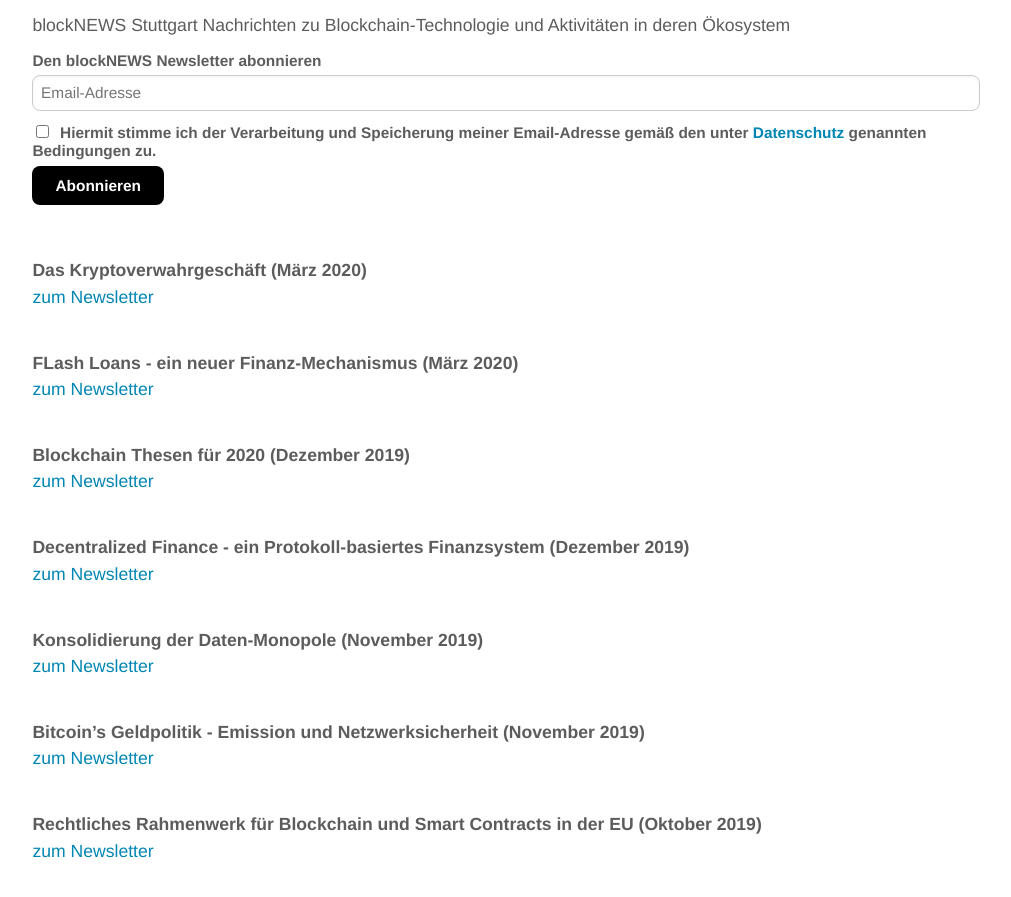
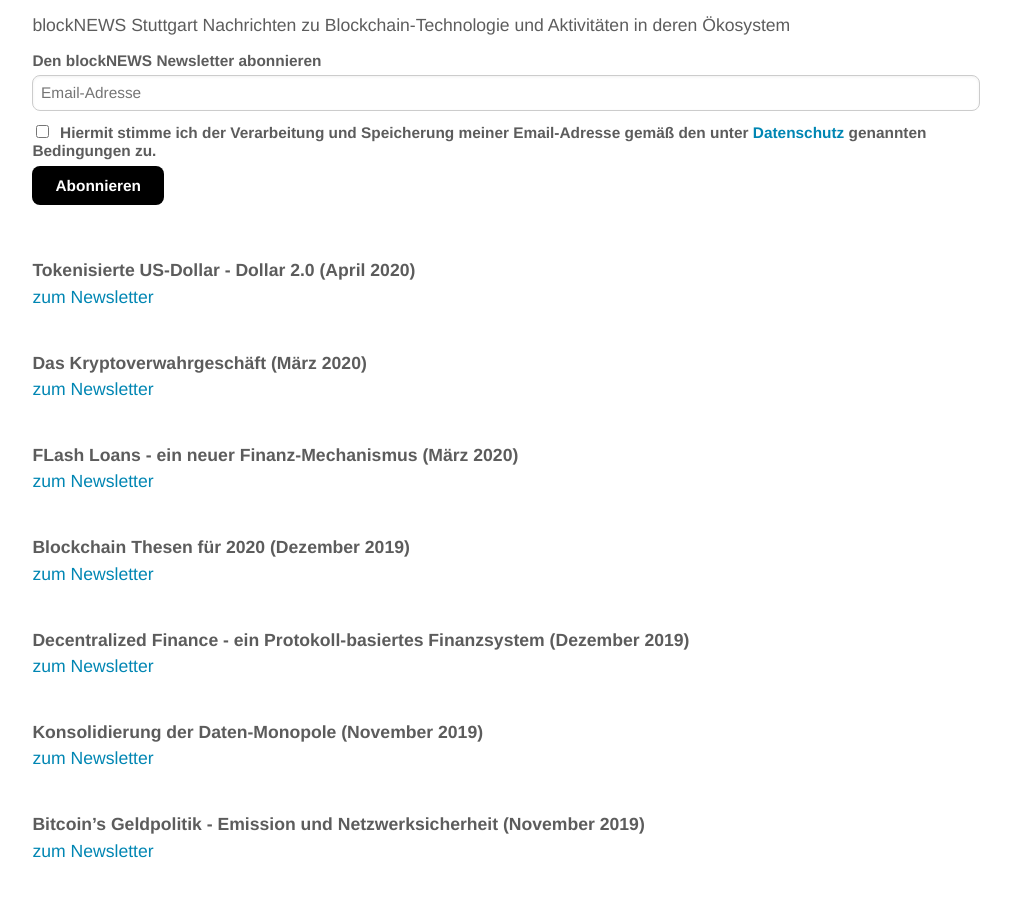
Before and after one commit to blocklab/site, a Jekyll site: the page built from newsletter.md, in a window 1280 px wide and 900 px high, scrolled down 529 px. Shown: the top 897 px of the window, without its empty margins (134-1145 px from the left). Built offline with Jekyll 4.4.1, drawn with Linux system fonts in a browser that asks for light colours; comment, search, counter and statistics services are not loaded.

Commit message:
Update newsletter.md

```diff
--- a/newsletter.md
+++ b/newsletter.md
@@ -33,6 +33,11 @@ Nachrichten zu Blockchain-Technologie und Aktivitäten in deren Ökosystem
 <!--End mc_embed_signup-->
 
 <br>
+<br>
+**Tokenisierte US-Dollar - Dollar 2.0 (April 2020)**
+<br>
+[zum Newsletter](https://mailchi.mp/893439b3444b/das-kryptoverwahrgeschft?e=d620094956)
+
 <br>
 **Das Kryptoverwahrgeschäft (März 2020)**
 <br>
```
